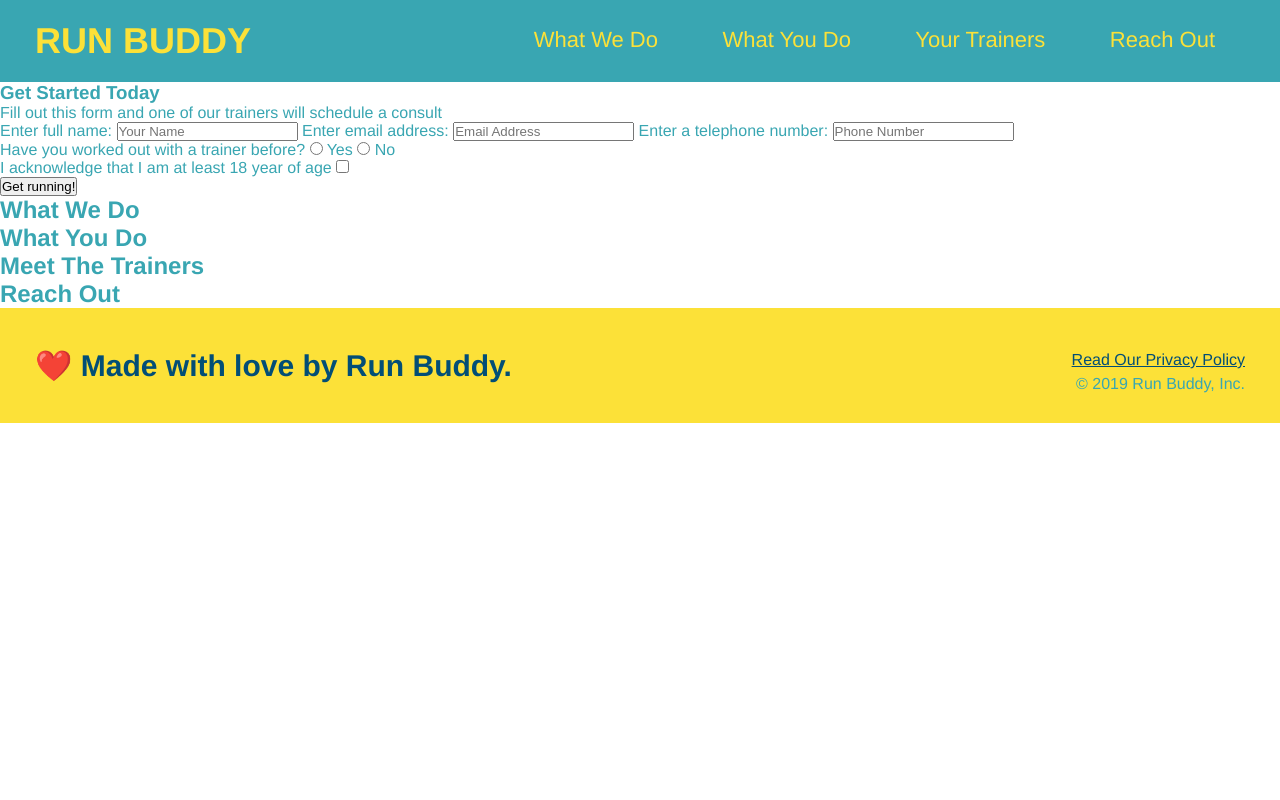
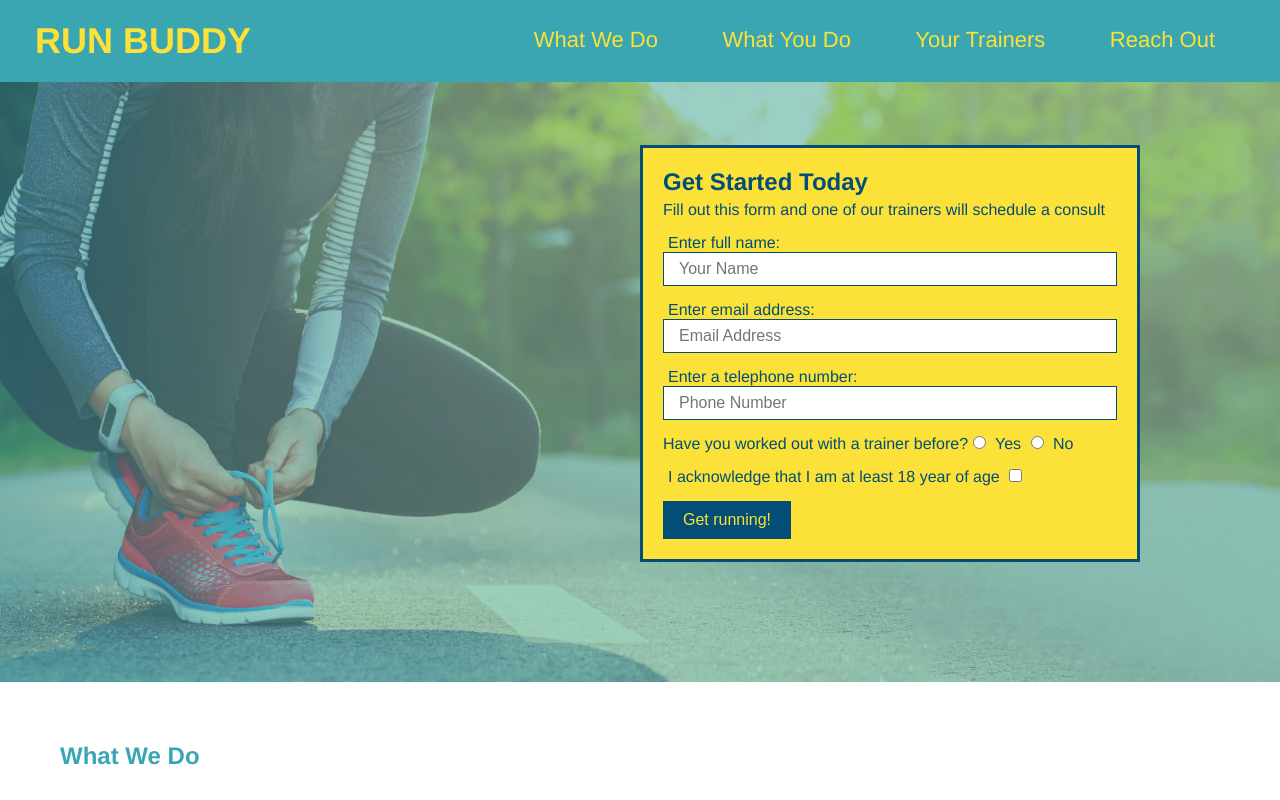
Before and after one commit to 189427/run-buddy, a plain HTML site: page index.html in a window 1280 px wide. Shown: the top 800 px of the page. Drawn offline with Linux system fonts and the light colour scheme.

Commit message:
changes to css

```diff
--- a/assets/css/style.css
+++ b/assets/css/style.css
@@ -67,3 +67,61 @@ header {
   footer a {
     color: #024e76;
   }
+
+  section {
+      padding: 60px;
+  }
+
+/*Hero Style Start*/
+.hero {
+    background-image: url("hero-bg.jpeg");
+    height: 600px;
+    background-size: cover;
+    background-position: center;
+    position: relative;
+}
+
+.hero-form {
+    border: 3px solid #024e76;
+    background-color: #fce138;
+    padding: 20px;
+    width: 500px;
+    color: #024e76;
+    position: absolute;
+    bottom: 120px;
+    right: 140px;
+  }
+
+  .hero-form h3 {
+    margin: 0;
+    font-size: 24px;
+
+  }
+
+  .hero-form p {
+    margin: 5px 0 15px 0;
+    font-size: 500;
+  }
+
+  .form-input {
+    border: 1px solid #024e76;
+    display: block;
+    padding: 7px 15px;
+    font-size: 16px;
+    color: #024e76;
+    width: 100%;
+    margin-bottom: 15px;
+  }
+
+  .hero-form label {
+    margin: 0 5px;
+  }
+
+  .hero-form-button {
+    border: none;
+    background-color: #024e76;
+    padding: 10px 20px;
+    font-size: 16px;
+    color: #fce138;
+}
+  }
--- a/index.html
+++ b/index.html
@@ -37,17 +37,19 @@
   </header>
 
   <!-- hero/jumbotron -->
-  <section>
-      <div>
+  <section class="hero">
+      <div class="hero-form">
           <h3>Get Started Today</h3>
           <p>Fill out this form and one of our trainers will schedule a consult</p>
           <form>
               <label for="name">Enter full name:</label>
-              <input type="text" placeholder="Your Name" name="name" id="name" />
+              <input type="text" placeholder="Your Name" name="name" id="name" class="form-input" />
+
               <label for="email">Enter email address:</label>
-              <input type="email" placeholder="Email Address" name="email" id="email" />
+              <input type="email" placeholder="Email Address" name="email" id="email" class="form-input" />
+
               <label for="phone">Enter a telephone number:</label>
-              <input type="tel" placeholder="Phone Number" name="phone" id="phone" />
+              <input type="tel" placeholder="Phone Number" name="phone" id="phone" class="form-input" />
               <p>
                 Have you worked out with a trainer before?
                 <input type="radio" name="trainer-confirm" id="trainer-yes" />
@@ -57,11 +59,11 @@
               </p>
               <p>
                   <label for="checkbox" >
-                    I acknowledge that I am at least 18 year of age
+                  I acknowledge that I am at least 18 year of age
                   </label>
                   <input type="checkbox" name="age-confirm" id="checkbox" />
               </p>
-              <button type="submit">
+              <button type="submit" class="hero-form-button">
                   Get running!
               </button>
             </form>
```
Also changed, not shown: assets/css/hero-bg.jpeg (added).
